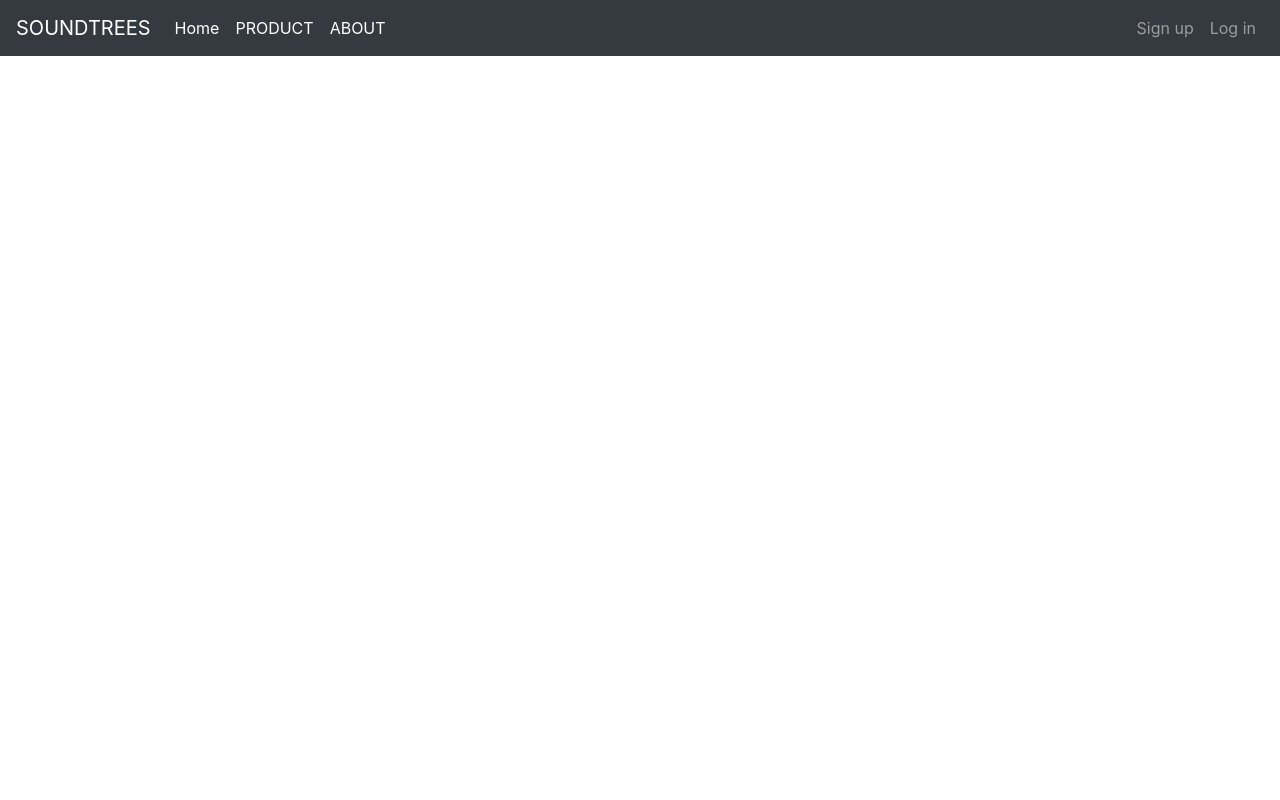
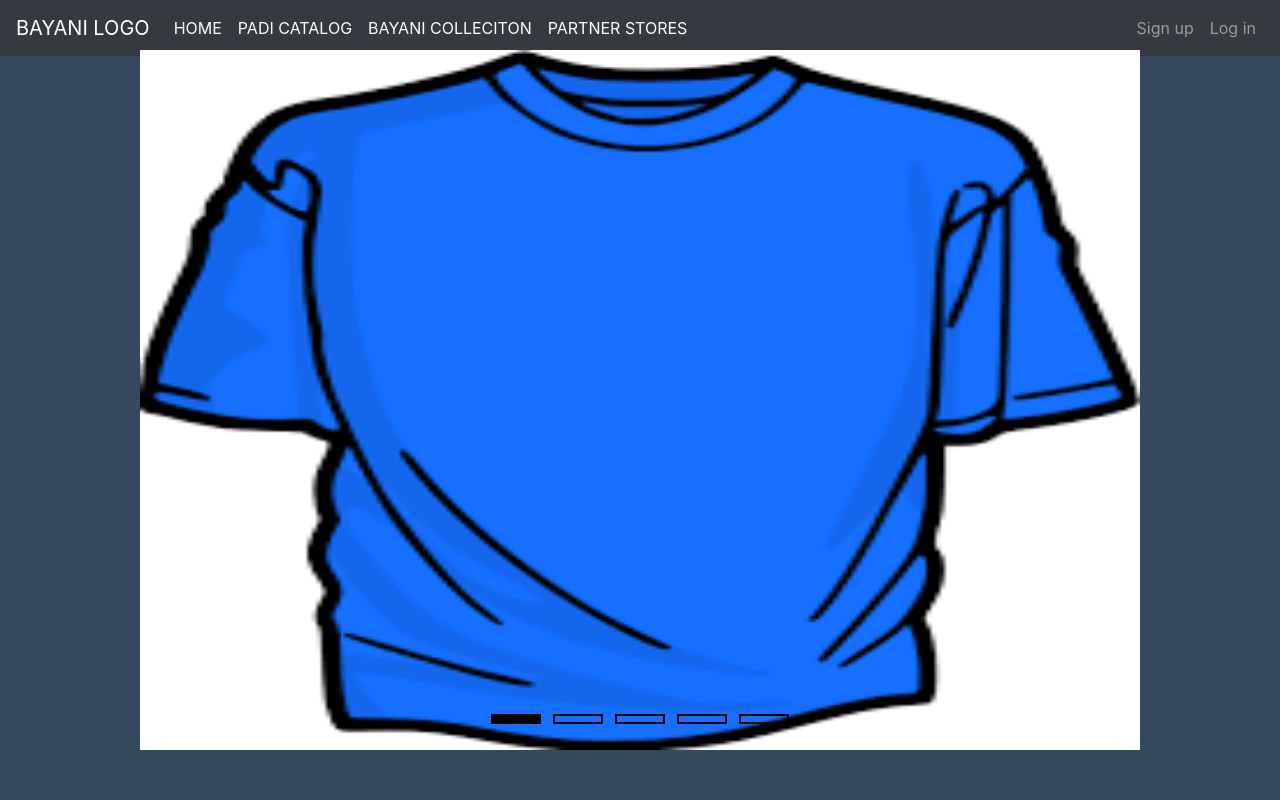
Before and after one commit to GeraldRodriguez12/UserManagementDjango, a Django app: page / in a window 1280 px wide. Run offline with Django 3.2, Linux system fonts and the light colour scheme; some libraries are stand-ins or nearby versions.

Commit message:
carousel

```diff
--- a/APPNAME/templates/html/index.html
+++ b/APPNAME/templates/html/index.html
@@ -8,7 +8,7 @@
 
 
 <nav class="navbar navbar-expand-lg navbar-dark bg-dark">
-  <a class="navbar-brand" href="{% url 'home' %}">SOUNDTREES</a>
+  <a class="navbar-brand" href="{% url 'home' %}">BAYANI LOGO</a>
   <button class="navbar-toggler" type="button" data-toggle="collapse" data-target="#navbarNav" aria-controls="navbarNav" aria-expanded="false" aria-label="Toggle navigation">
     <span class="navbar-toggler-icon"></span>
   </button>
@@ -19,14 +19,18 @@
 
     <ul class="navbar-nav mr-auto">
       <li class="nav-item active">
-        <a class="nav-link" href="{% url 'home' %}">Home <span class="sr-only">(current)</span></a>
+        <a class="nav-link" href="{% url 'home' %}">HOME<span class="sr-only">(current)</span></a>
       </li>
       <li class="nav-item active">
-        <a class="nav-link" href="{% url 'home' %}">PRODUCT <span class="sr-only">(current)</span></a>
+        <a class="nav-link" href="{% url 'home' %}">PADI CATALOG <span class="sr-only">(current)</span></a>
       </li>
       <li class="nav-item active">
-        <a class="nav-link" href="{% url 'home' %}">ABOUT <span class="sr-only">(current)</span></a>
+        <a class="nav-link" href="{% url 'home' %}">BAYANI COLLECITON <span class="sr-only">(current)</span></a>
       </li>
+       <li class="nav-item active">
+        <a class="nav-link" href="{% url 'home' %}">PARTNER STORES <span class="sr-only">(current)</span></a>
+      </li>
+
 
      </ul>
       <ul class="navbar-nav">
@@ -72,9 +76,68 @@
 
 
 {% block content %}
+<link rel="stylesheet" type="text/css" href="{%static 'css/slider.css'%}">
+<div class="slidershow middle">
+
+<div class="slides">
+  <input type="radio" name="r" id="r1" checked>
+  <input type="radio" name="r" id="r2">
+  <input type="radio" name="r" id="r3">
+  <input type="radio" name="r" id="r4">
+  <input type="radio" name="r" id="r5">
+
+
+  <div class="slide s1" id="one">
+    <img src="{% static 'images/blue.png'%}">
+
+    <label class="prev" for="r5"><span>&#x2039;</span></label>
+    <label class="next" for="r2"><span>&#x203a;</span></label>
+  </div>
+
+  <div class="slide" id="two">
+    <img src="{% static 'images/blue2.png'%}">
+
+    <label class="prev" for="r1"><span>&#x2039;</span></label>
+    <label class="next" for="r3"><span>&#x203a;</span></label>
+  </div>
+
+
+  <div class="slide" id="three">
+    <img src="{% static 'images/green.png'%}">
+
+    <label class="prev" for="r2"><span>&#x2039;</span></label>
+    <label class="next" for="r4"><span>&#x203a;</span></label>
+  </div>
+
+  <div class="slide" id="four">
+    <img src="{% static 'images/red.png'%}">
+
+    <label class="prev" for="r3"><span>&#x2039;</span></label>
+    <label class="next" for="r5"><span>&#x203a;</span></label>
+  </div>
+
+
+  <div class="slide" id="five">
+    <img src="{% static 'images/yellow.png'%}">
+
+    <label class="prev" for="r4"><span>&#x2039;</span></label>
+    <label class="next" for="r1"><span>&#x203a;</span></label>
+  </div>
 
 
 
+  <div class="navigation">
+    <label for="r1" class="bar" id="dot1"></label>
+    <label for="r2" class="bar" id="dot2"></label>
+    <label for="r3" class="bar" id="dot3"></label>
+    <label for="r4" class="bar" id="dot4"></label>
+    <label for="r5" class="bar" id="dot5"></label>
+
+  </div>
+
+
+</div>
+</div>
 {% endblock %}
 </body>
 
--- /dev/null
+++ b/static/css/list.css
@@ -0,0 +1,4 @@
+.li{
+
+	margin: 0 0 2px 0;
+}
--- /dev/null
+++ b/static/css/slider.css
@@ -0,0 +1,95 @@
+body{
+  margin: 0;
+  padding: 0;
+  background: #34495e;
+}
+.slidershow{
+  width: 1000px;
+  height: 700px;
+  overflow: hidden;
+}
+.middle{
+  position: absolute;
+  top: 50%;
+  left: 50%;
+  transform: translate(-50%,-50%);
+}
+.navigation{
+  position: absolute;
+  bottom: 20px;
+  left: 50%;
+  transform: translateX(-50%);
+  display: flex;
+}
+.bar{
+  width: 50px;
+  height: 10px;
+  border: 2px solid #000000;
+  margin: 6px;
+  cursor: pointer;
+  transition: 0.4s;
+
+}
+.bar:hover{
+  background: #000000;
+}
+
+input[name="r"]{
+    position: absolute;
+    visibility: hidden;
+}
+
+.slides{
+  width: 500%;
+  height: 100%;
+  display: flex;
+}
+
+.slide{
+  width: 20%;
+  transition: 0.6s;
+
+
+
+
+}
+.slide img{
+  width: 100%;
+  height: 100%;
+
+}
+
+#r1:checked ~ .s1{
+  margin-left: 0;
+}
+#r2:checked ~ .s1{
+  margin-left: -20%;
+}
+#r3:checked ~ .s1{
+  margin-left: -40%;
+}
+#r4:checked ~ .s1{
+  margin-left: -60%;
+}
+#r5:checked ~ .s1{
+  margin-left: -80%;
+}
+
+/*
+#r1:checked ~ #one,
+#r2:checked ~ #two,
+#r3:checked ~ #three,
+#r4:checked ~ #four,
+#r5:checked ~ #five{
+	z-index: 9;
+}
+*/
+
+#r1:checked ~ .navigation #dot1,
+#r2:checked ~ .navigation #dot2,
+#r3:checked ~ .navigation #dot3,
+#r4:checked ~ .navigation #dot4,
+#r5:checked ~ .navigation #dot5{
+	background: #000000;
+
+}
```
Also changed, not shown: APPNAME/templates/html/slider.html (added, +25 -0 lines), static/images/black.jpg (added), static/images/black2.jpg (added), static/images/blue.png (added), static/images/blue2.png (added), static/images/green.png (added), static/images/red.png (added), static/images/white.jpg (added), static/images/white2.jpg (added), static/images/white2.png (added), static/images/yellow.jpg (added), static/images/yellow.png (added).
